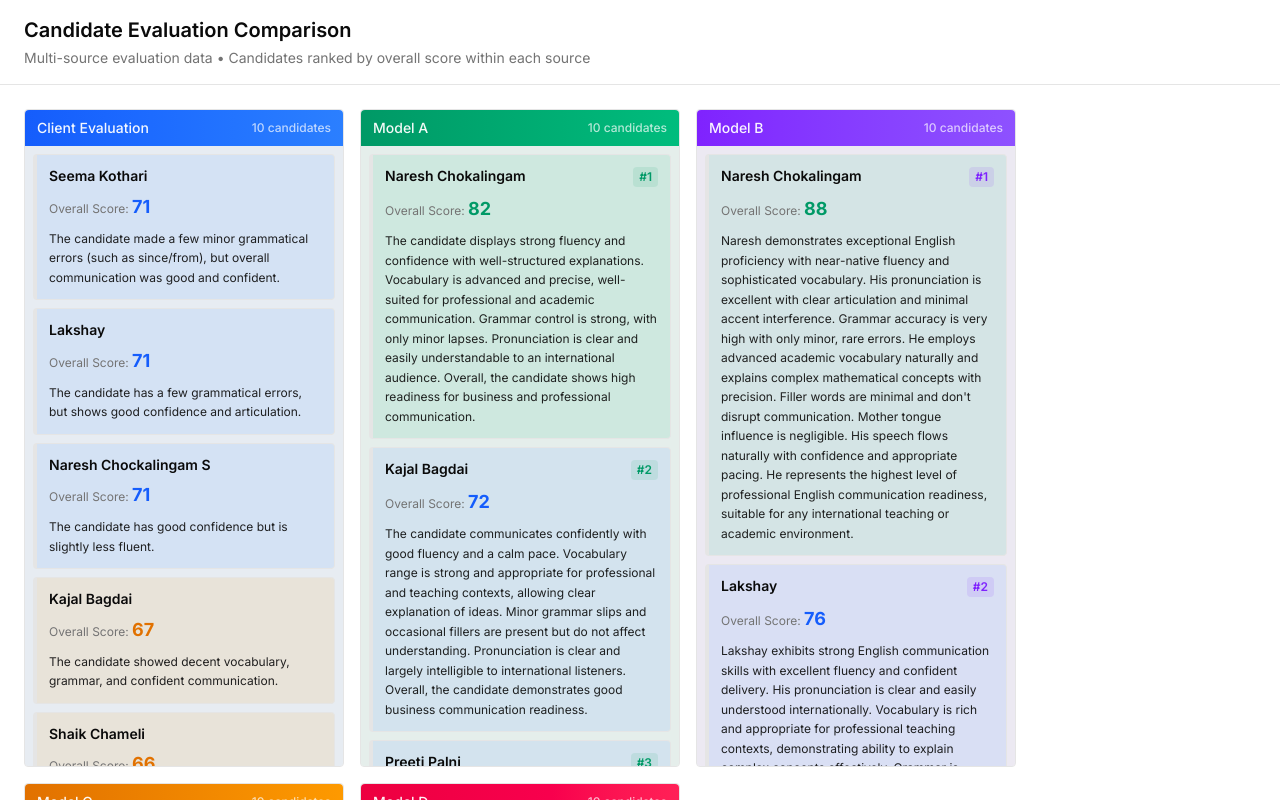
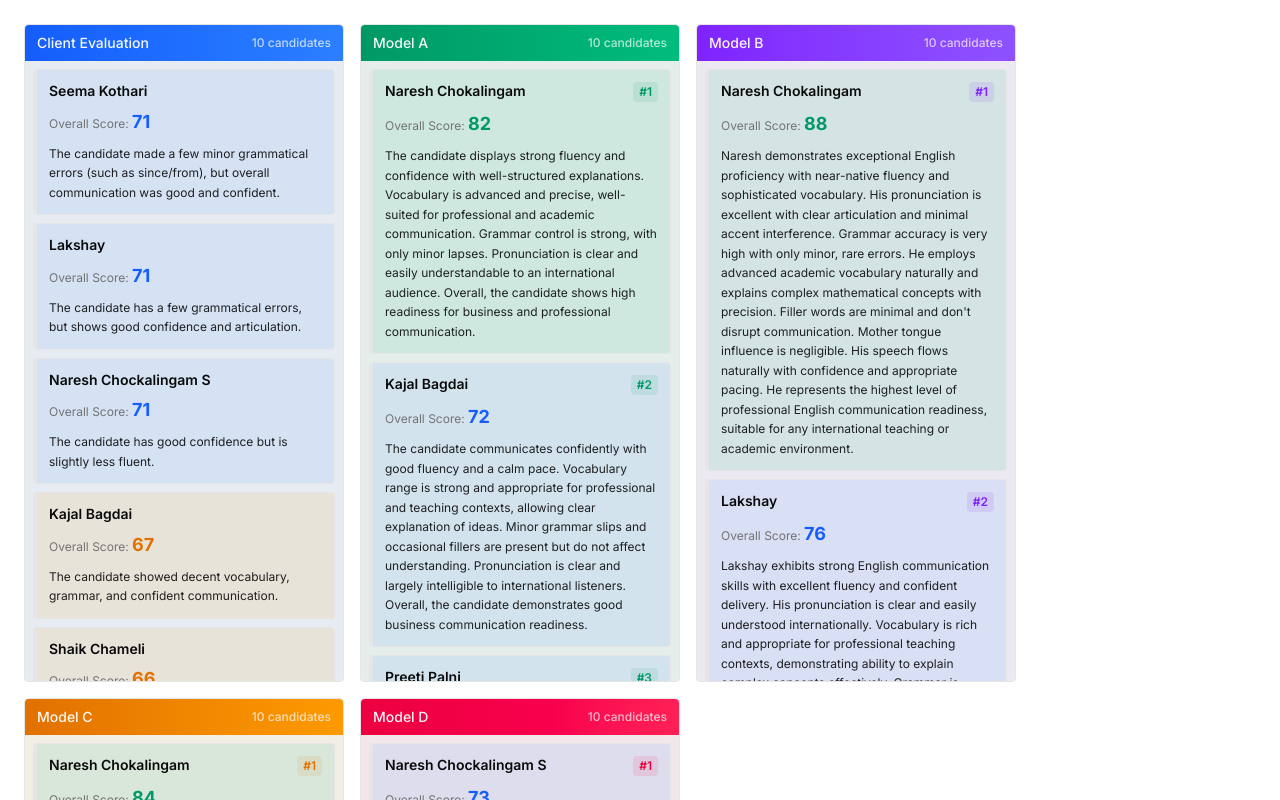
Before and after one commit to surya-hyring/cuemath-scoring, a Next.js app: page / in a window 1280 px wide. Shown: the top 800 px of the page. Built offline with nearby package versions, Linux system fonts and the light colour scheme.

Commit message:
refactor: remove header section from KanbanBoard component

```diff
--- a/components/KanbanBoard.tsx
+++ b/components/KanbanBoard.tsx
@@ -43,15 +43,7 @@ export function KanbanBoard() {
 
 return (
   <div className="min-h-screen bg-background flex flex-col">
-    {/* Header */}
-    <header className="border-b border-border bg-card px-6 py-4">
-      <h1 className="text-xl font-semibold text-foreground">
-        Candidate Evaluation Comparison
-      </h1>
-      <p className="text-sm text-muted-foreground mt-1">
-        Multi-source evaluation data • Candidates ranked by overall score within each source
-      </p>
-    </header>
+
 
 
 
```
